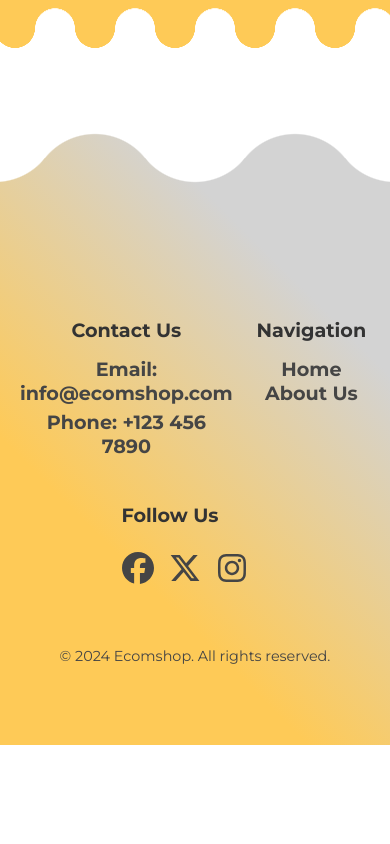
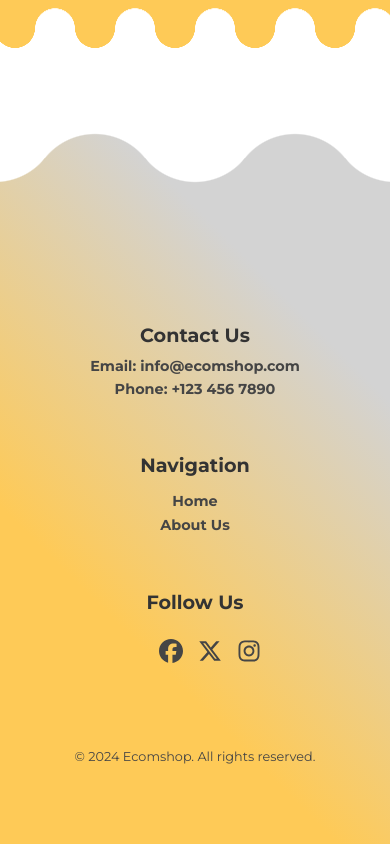
Before and after one commit to brianriant/ecomshop, a React (Vite) app: page /about-us in a window 390 px wide. Shown: the part 1244-2088 px from the top of the page. Before the commit the page ends 1989 px from the top, so only its background shows below. Built offline with nearby package versions, Linux system fonts and the light colour scheme.

Commit message:
fix: footer mobile responsive

```diff
--- a/src/components/footer/Footer.css
+++ b/src/components/footer/Footer.css
@@ -88,3 +88,49 @@
     font-size: 0.9rem;
     color: var(--title-color);
 }
+
+/* Mobile Responsive Styling */
+@media (max-width: 768px) {
+    .footer__container {
+        flex-direction: column;
+        align-items: center;
+    }
+
+    .footer__section {
+        max-width: 100%;
+        text-align: center;
+    }
+
+    .footer__section h4 {
+        margin-bottom: 10px;
+    }
+
+    .footer__socials {
+        margin: 20px 0;
+    }
+
+    .footer__bottom {
+        margin-top: 20px;
+        padding-top: 20px;
+        font-size: 0.8rem;
+    }
+}
+
+@media (max-width: 480px) {
+    .footer__container {
+        padding: 0 10px;
+    }
+
+    .footer__section {
+        margin: 15px 0;
+    }
+
+    .footer__section p,
+    .footer__section a {
+        font-size: 0.9rem;
+    }
+
+    .footer__socials a {
+        font-size: 1.5rem;
+    }
+}
--- a/src/components/hero/HeroSection.css
+++ b/src/components/hero/HeroSection.css
@@ -4,8 +4,8 @@
     padding: 100px 0;
     text-align: center;
     color: var(--body-color);
-    -webkit-mask: var(--mask);
-    mask: var(--mask);
+    -webkit-mask: var(--masks);
+       mask: var(--masks);
 }
 
 
```
